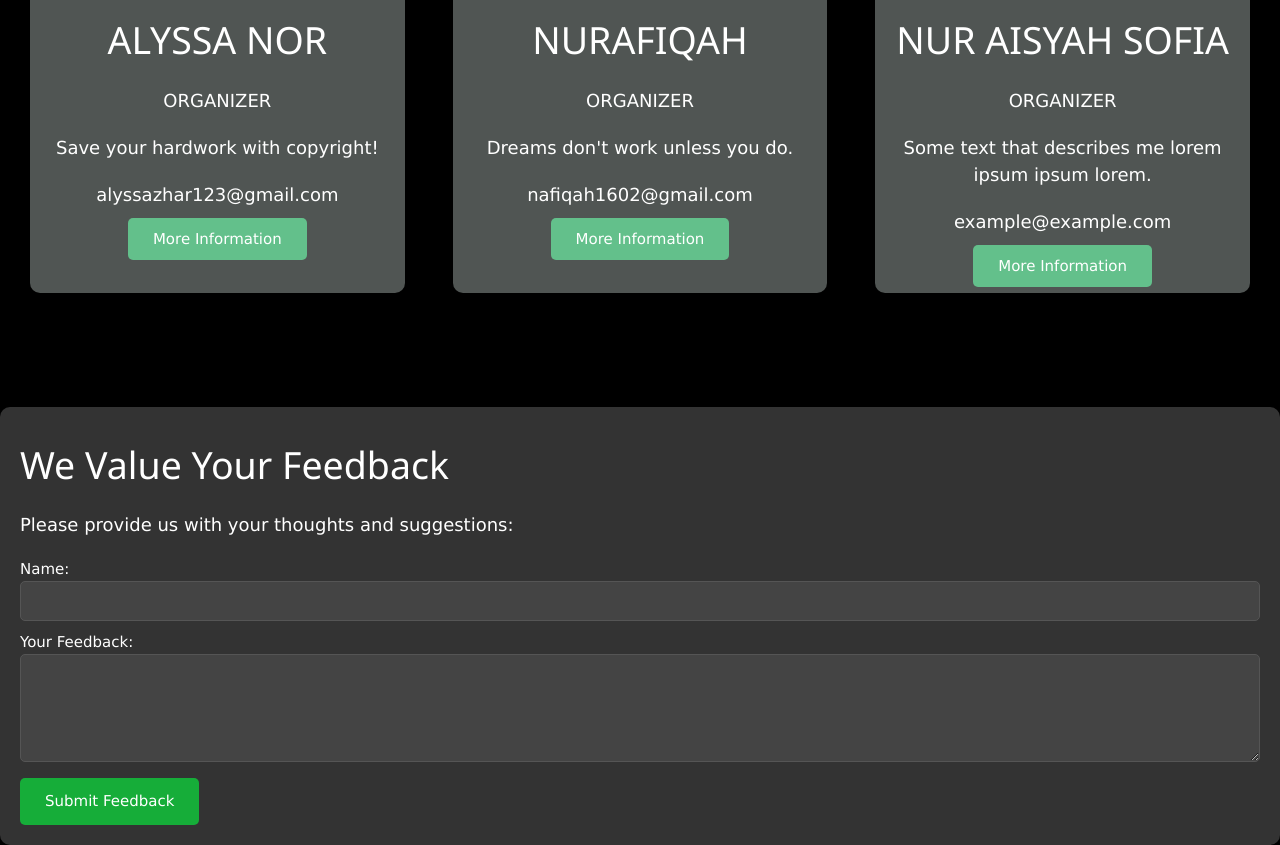
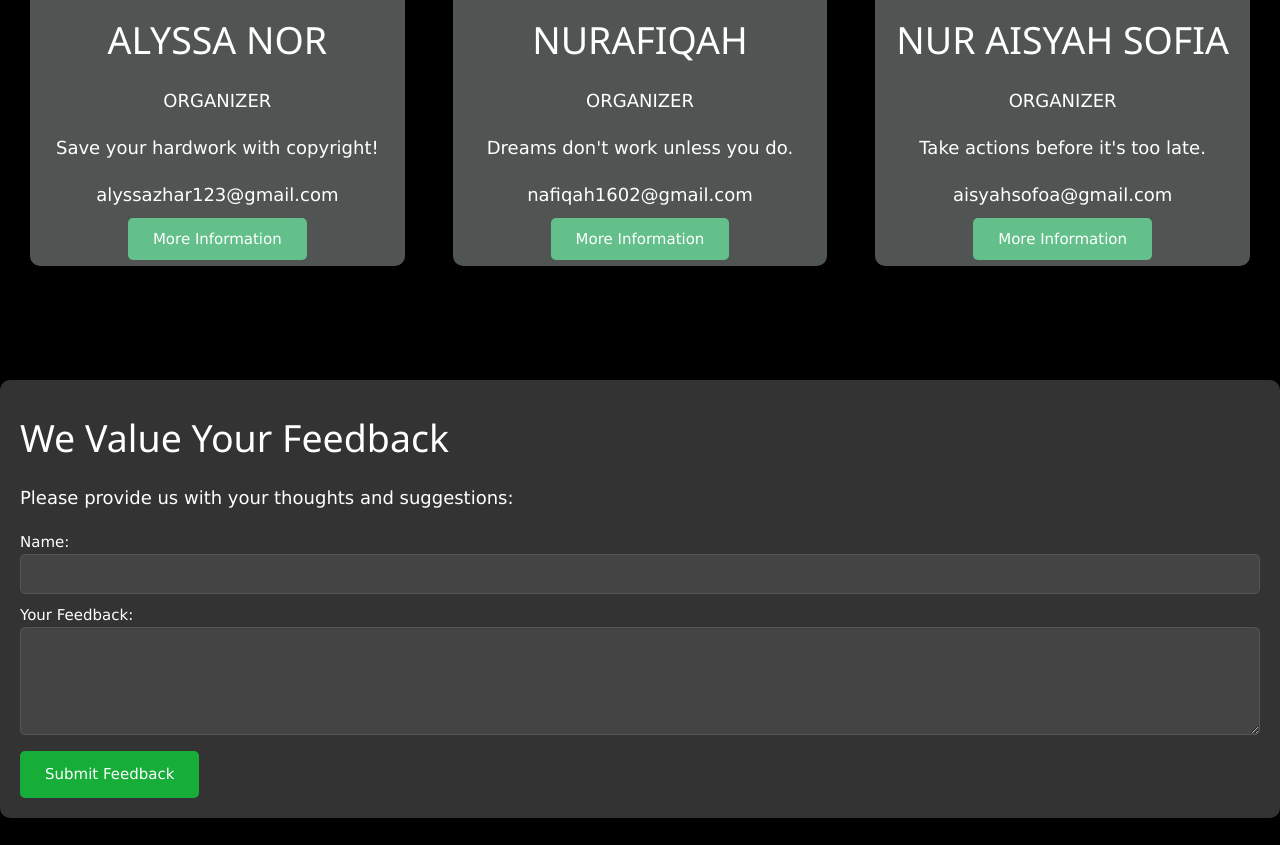
Before and after one commit to alyssamiya/copyrightcampaign, a plain HTML site: page index.html in a window 1280 px wide. Shown: the part 1420-2265 px from the top of the page. After the commit the page ends 2238 px from the top, so only its background shows below. Drawn offline with nearby package versions, Linux system fonts and the light colour scheme.

Commit message:
Update index.html

```diff
--- a/index.html
+++ b/index.html
@@ -339,8 +339,8 @@
         <div class="container">
           <h2>NUR AISYAH SOFIA</h2>
           <p class="title">ORGANIZER</p>
-          <p>Some text that describes me lorem ipsum ipsum lorem.</p>
-          <p>example@example.com</p>
+          <p>Take actions before it's too late.</p>
+          <p>aisyahsofoa@gmail.com</p>
           <a href="about.html" class="button">More Information</a>
         </div>
       </div>
```
